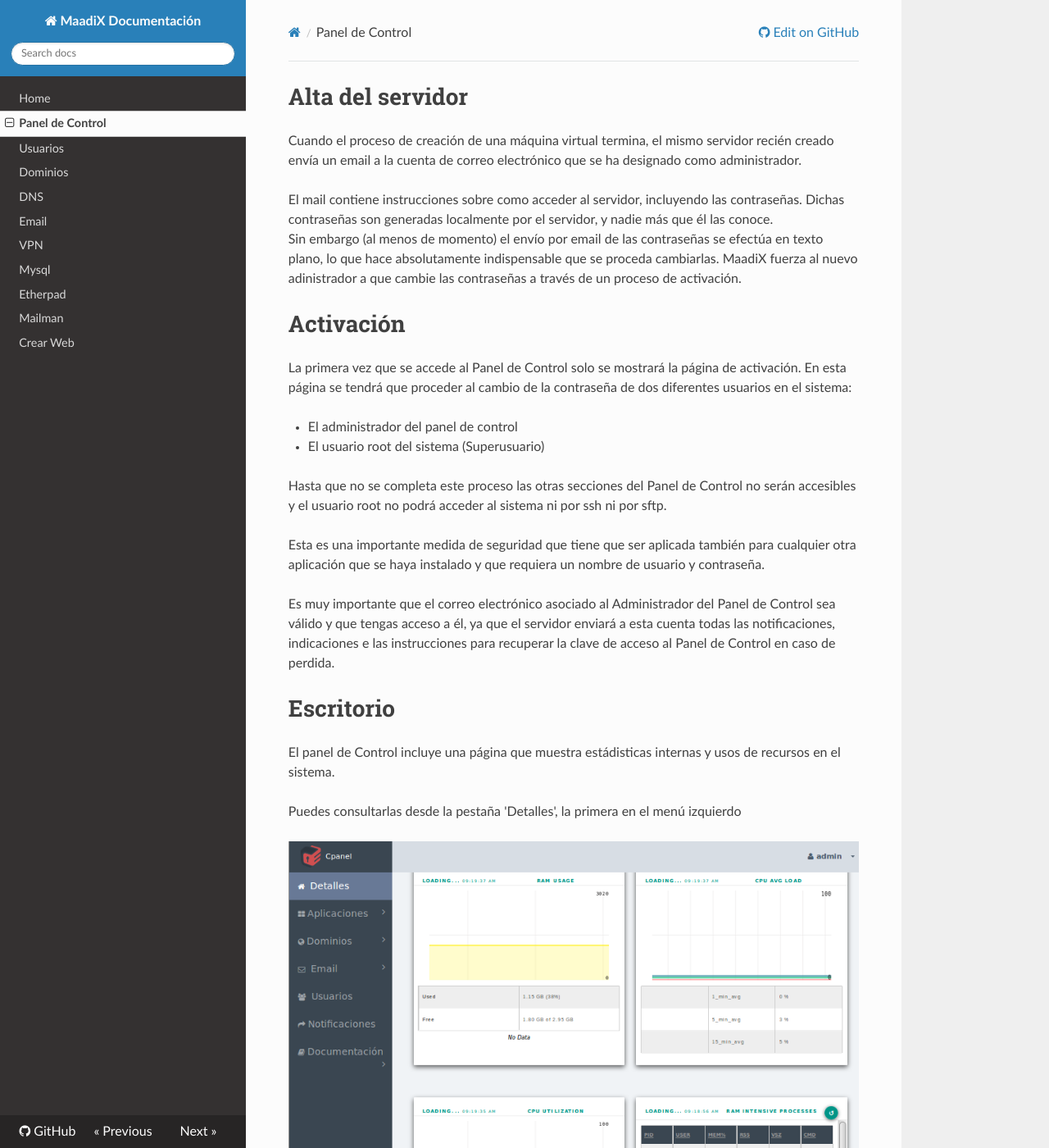
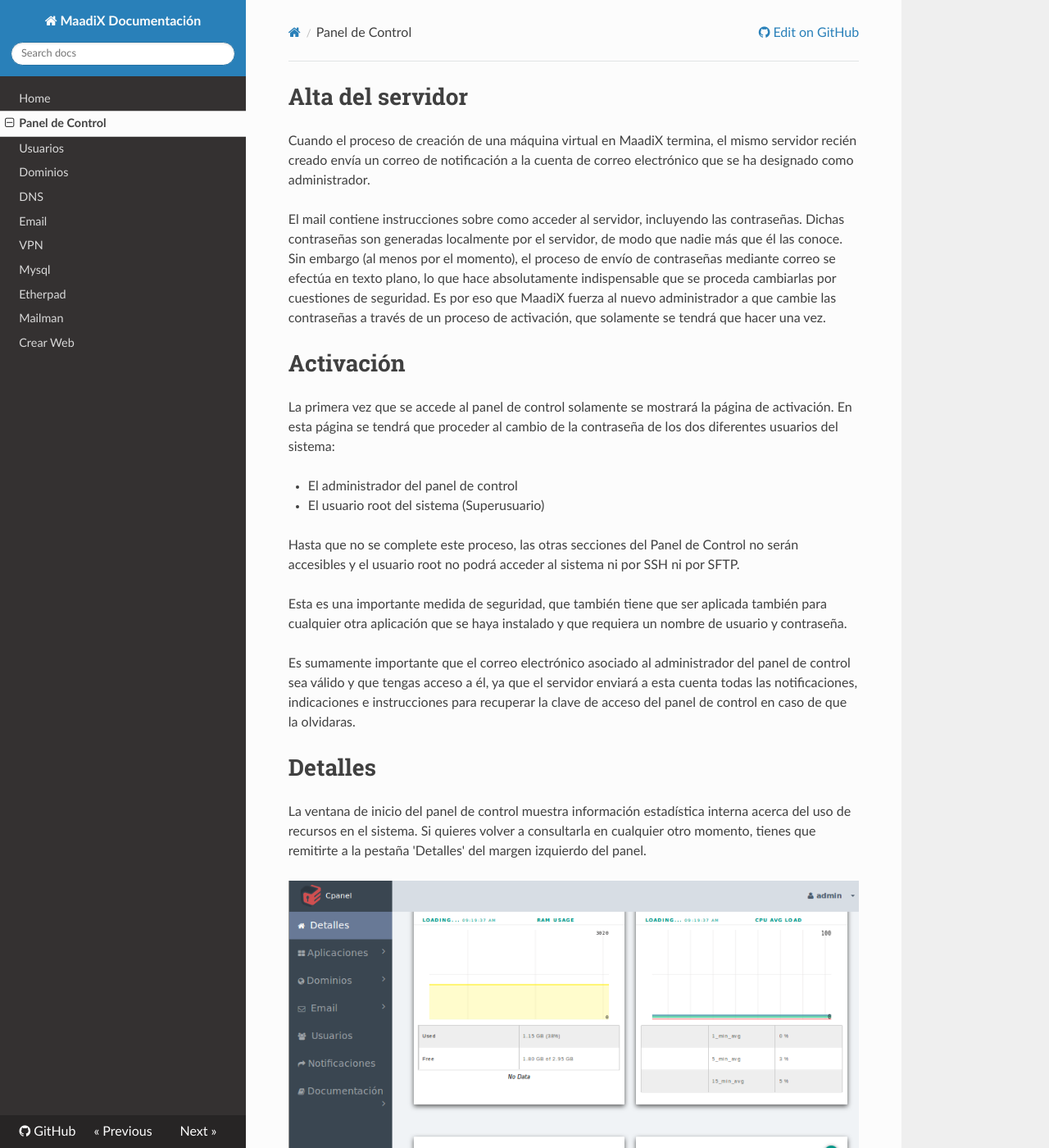
Before and after one commit to MaadixNet/docs, an MkDocs documentation site: the page built from docs/panel-de-control.md, in a window 1280 px wide and 1400 px high. Shown: the whole window at 82% size. Built offline with MkDocs 1.6.1, drawn with Linux system fonts in a browser that asks for light colours; nearby versions of some CDN libraries; old or Windows-style settings are respelled for this version of MkDocs.

Commit message:
Correcciones gramaticales y ortográficas menores

```diff
--- a/docs/panel-de-control.md
+++ b/docs/panel-de-control.md
@@ -1,28 +1,26 @@
 # Alta del servidor
 
 
-Cuando el proceso de creación de una máquina virtual termina, el mismo servidor recién creado envía un email a la cuenta de correo electrónico que se ha designado como administrador.
+Cuando el proceso de creación de una máquina virtual en MaadiX termina, el mismo servidor recién creado envía un correo de notificación a la cuenta de correo electrónico que se ha designado como administrador.
 
-El mail contiene instrucciones sobre como acceder al servidor, incluyendo las contraseñas. Dichas contraseñas son generadas localmente por el servidor, y nadie más que él las conoce.
-Sin embargo (al menos de momento) el envío por email de las contraseñas se efectúa en texto plano, lo que hace absolutamente indispensable que se proceda cambiarlas. MaadiX fuerza al nuevo adinistrador a que cambie las contraseñas a través de un proceso de activación.
+El mail contiene instrucciones sobre como acceder al servidor, incluyendo las contraseñas. Dichas contraseñas son generadas localmente por el servidor, de modo que nadie más que él las conoce.
+Sin embargo (al menos por el momento), el proceso de envío de contraseñas mediante correo se efectúa en texto plano, lo que hace absolutamente indispensable que se proceda cambiarlas por cuestiones de seguridad. Es por eso que MaadiX fuerza al nuevo administrador a que cambie las contraseñas a través de un proceso de activación, que solamente se tendrá que hacer una vez.
 
 # Activación
 
-La primera vez que se accede al Panel de Control solo se mostrará la página de activación. En esta página se tendrá que proceder al cambio de la contraseña de dos diferentes usuarios en el sistema:
+La primera vez que se accede al panel de control solamente se mostrará la página de activación. En esta página se tendrá que proceder al cambio de la contraseña de los dos diferentes usuarios del sistema:
 
 * El administrador del panel de control
 * El usuario root del sistema (Superusuario)
 
-Hasta que no se completa este proceso las otras secciones del Panel de Control no serán accesibles y el usuario root no podrá acceder al sistema ni por ssh ni por sftp.
+Hasta que no se complete este proceso, las otras secciones del Panel de Control no serán accesibles y el usuario root no podrá acceder al sistema ni por SSH ni por SFTP.
 
-Esta es una importante medida de seguridad que tiene que ser aplicada también para cualquier otra aplicación que se haya instalado y que requiera un nombre de usuario y contraseña.
+Esta es una importante medida de seguridad, que también tiene que ser aplicada también para cualquier otra aplicación que se haya instalado y que requiera un nombre de usuario y contraseña.
 
-Es muy importante que el correo electrónico asociado al Administrador del Panel de Control sea válido y que tengas acceso a él, ya que el servidor enviará a esta cuenta todas las notificaciones, indicaciones e las instrucciones para recuperar la clave de acceso al Panel de Control en caso de perdida.
+Es sumamente importante que el correo electrónico asociado al administrador del panel de control sea válido y que tengas acceso a él, ya que el servidor enviará a esta cuenta todas las notificaciones, indicaciones e instrucciones para recuperar la clave de acceso del panel de control en caso de que la olvidaras.
 
-# Escritorio
+# Detalles
 
-El panel de Control incluye una página que muestra estádisticas internas y usos de recursos en el sistema.
-
-Puedes consultarlas desde la pestaña 'Detalles', la primera en el menú izquierdo
+La ventana de inicio del panel de control muestra información estadística interna acerca del uso de recursos en el sistema. Si quieres volver a consultarla en cualquier otro momento, tienes que remitirte a la pestaña 'Detalles' del margen izquierdo del panel.
 
 ![Screenshot](img/cpanel-stats.png)
```
